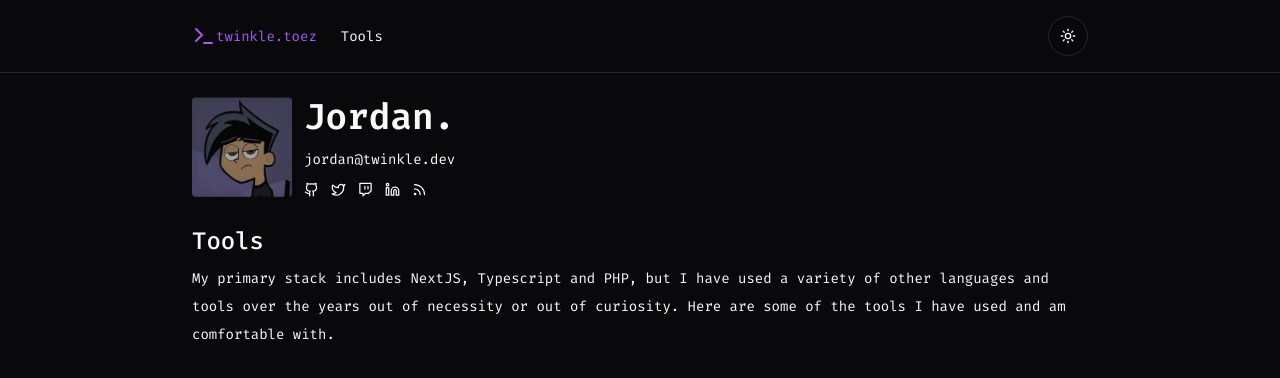
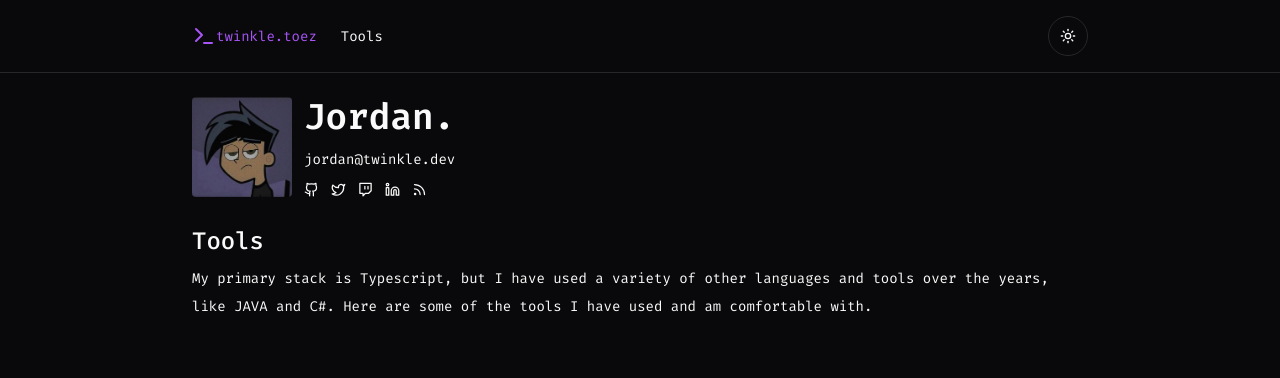
Before and after one commit to mADKiNG-07/jordan, a Next.js app: page /tools in a window 1280 px wide. Shown: the top 378 px of the page. Built offline with nearby package versions, Linux system fonts and the light colour scheme.

Commit message:
refactor: updated tools intro

```diff
--- a/app/tools/page.tsx
+++ b/app/tools/page.tsx
@@ -13,10 +13,9 @@ export default function Page() {
           <h1 className="font-medium text-2xl ">Tools</h1>
           <p className="leading-7">
             {" "}
-            My primary stack includes NextJS, Typescript and PHP, but I have
-            used a variety of other languages and tools over the years out of
-            necessity or out of curiosity. Here are some of the tools I have
-            used and am comfortable with.
+            My primary stack is Typescript, but I have used a variety of other
+            languages and tools over the years, like JAVA and C#. Here are some
+            of the tools I have used and am comfortable with.
           </p>
         </section>
       </main>
```
